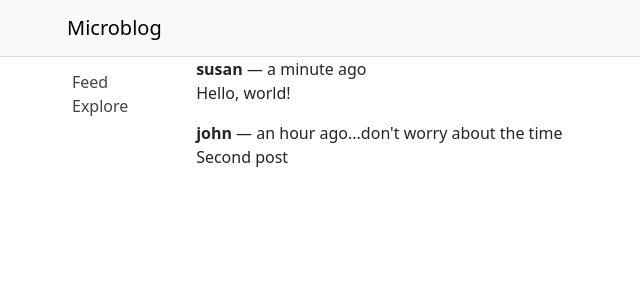
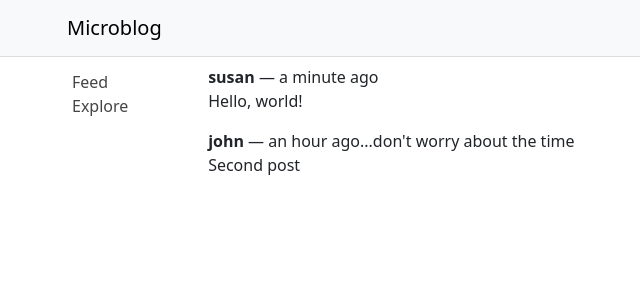
Before and after one commit to guimauveAstorDunc/NoobReactMicroblogLessons, a React (Create React App) app: page / in a window 1280 px wide. Shown: the top 300 px of the page, without its empty margins (15-655 px from the left). Built offline with nearby package versions, Linux system fonts and the light colour scheme.

Commit message:
Minor Spacing Changes to Posts Container; End of Chapter 3.

```diff
--- a/src/components/Posts.js
+++ b/src/components/Posts.js
@@ -1,3 +1,5 @@
+import Container from 'react-bootstrap/Container';
+
 export default function Posts() {
     const posts = [
     {
@@ -19,7 +21,7 @@
   ];
 
   return (
-    <>
+    <Container className="Posts">
         {posts.length === 0 ?
             <p>There are no blog posts.</p>
         :
@@ -33,6 +35,6 @@
                 );
             })
         }
-    </>
+    </Container>
   );
 }
--- a/src/index.css
+++ b/src/index.css
@@ -30,3 +30,7 @@
 .Sidebar a:visited {
   color: #444444;
 }
+
+.Posts {
+  margin-top: 8px;
+}
```
